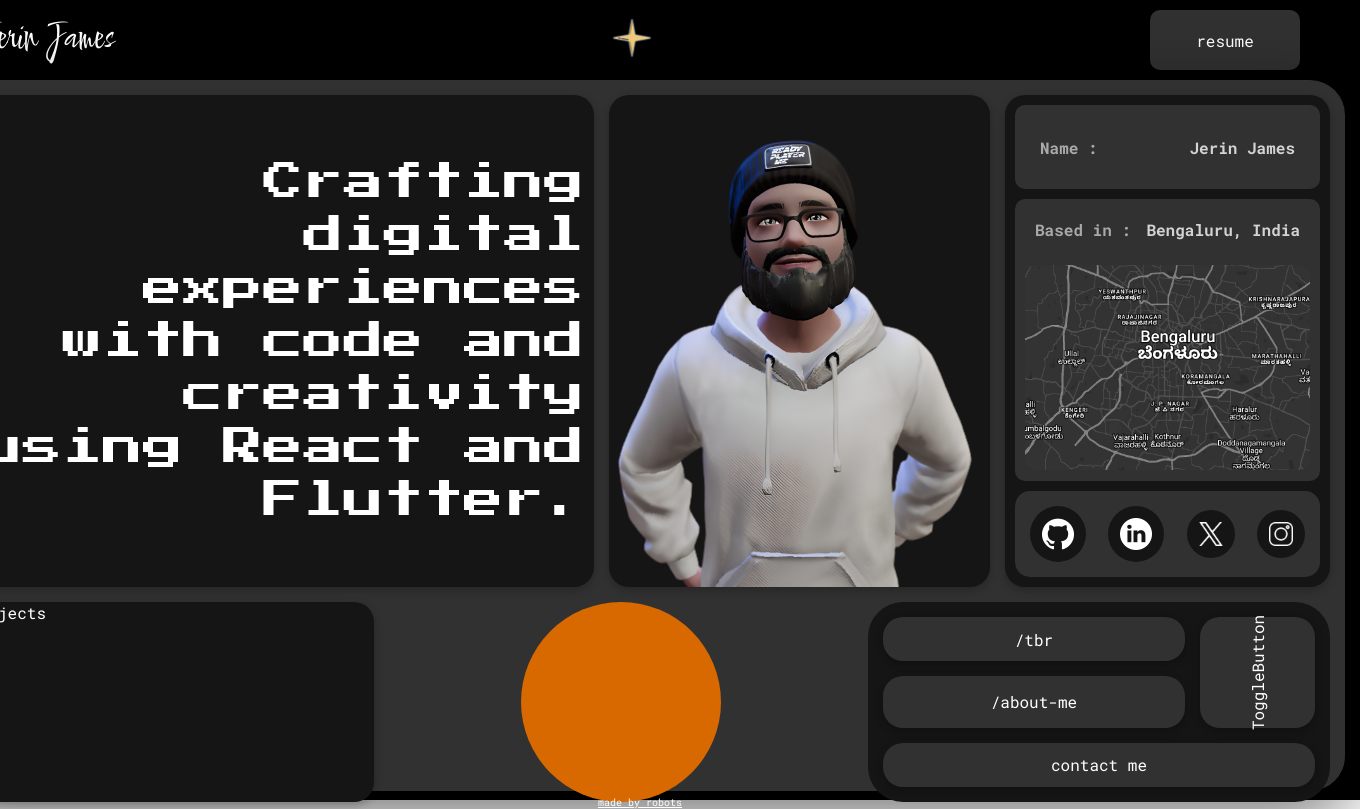
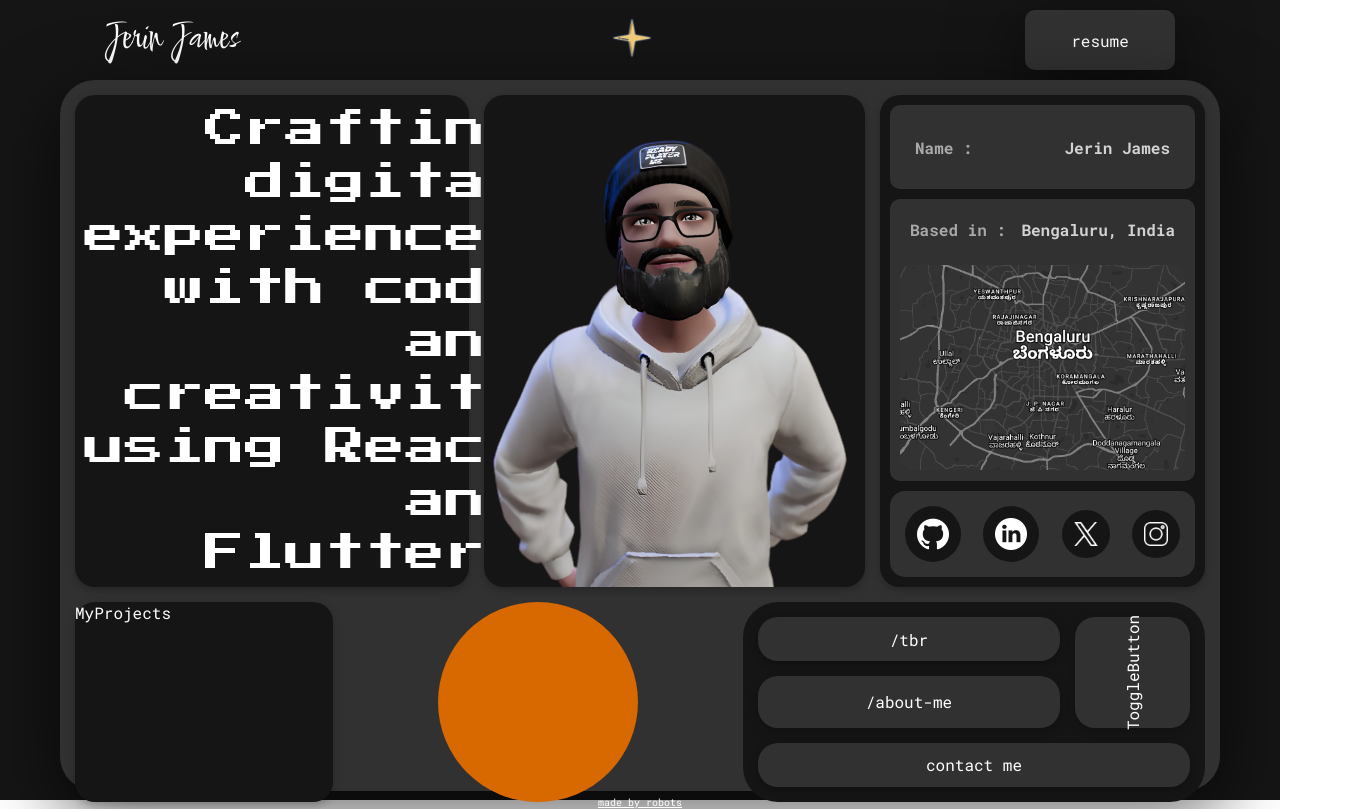
Before and after one commit to jerinzech/portfolio-2024-v1, a React (Vite) app: page / in a window 1280 px wide. Shown: the whole page, 1360 px wide, since content can reach past the window. Built offline with nearby package versions, Linux system fonts and the light colour scheme.

Commit message:
fixed background

```diff
--- a/src/HomePage.css
+++ b/src/HomePage.css
@@ -13,7 +13,7 @@
 }
 
 .main-view {
-  padding: 5px 5px;
+  padding: 5px 50px;
   height: 100vh;
   width: 1440px;
   display: flex;
@@ -22,8 +22,15 @@
   align-self: center;
   justify-self: center;
 
-  background-color: black;
+  background-color: #151515;
   /* background-image: url("public/noise.png"); */
+}
+
+.page {
+  background-color: #151515;
+  display: flex;
+  justify-content: center;
+  align-items: center;
 }
 
 /* .header-view    {
--- a/src/HomePage.jsx
+++ b/src/HomePage.jsx
@@ -1,16 +1,17 @@
-import React from 'react'
-import './HomePage.css'
-import Header from './components/Header'
-import Body from './components/Body'
-import Footer from './components/Footer'
-
+import React from "react";
+import "./HomePage.css";
+import Header from "./components/Header";
+import Body from "./components/Body";
+import Footer from "./components/Footer";
 
 export default function HomePage() {
   return (
-    <div className='main-view'>
-      <Header />
-      <Body />
-      <Footer />
+    <div className="page">
+      <div className="main-view">
+        <Header />
+        <Body />
+        <Footer />
+      </div>
     </div>
-  )
+  );
 }
```
